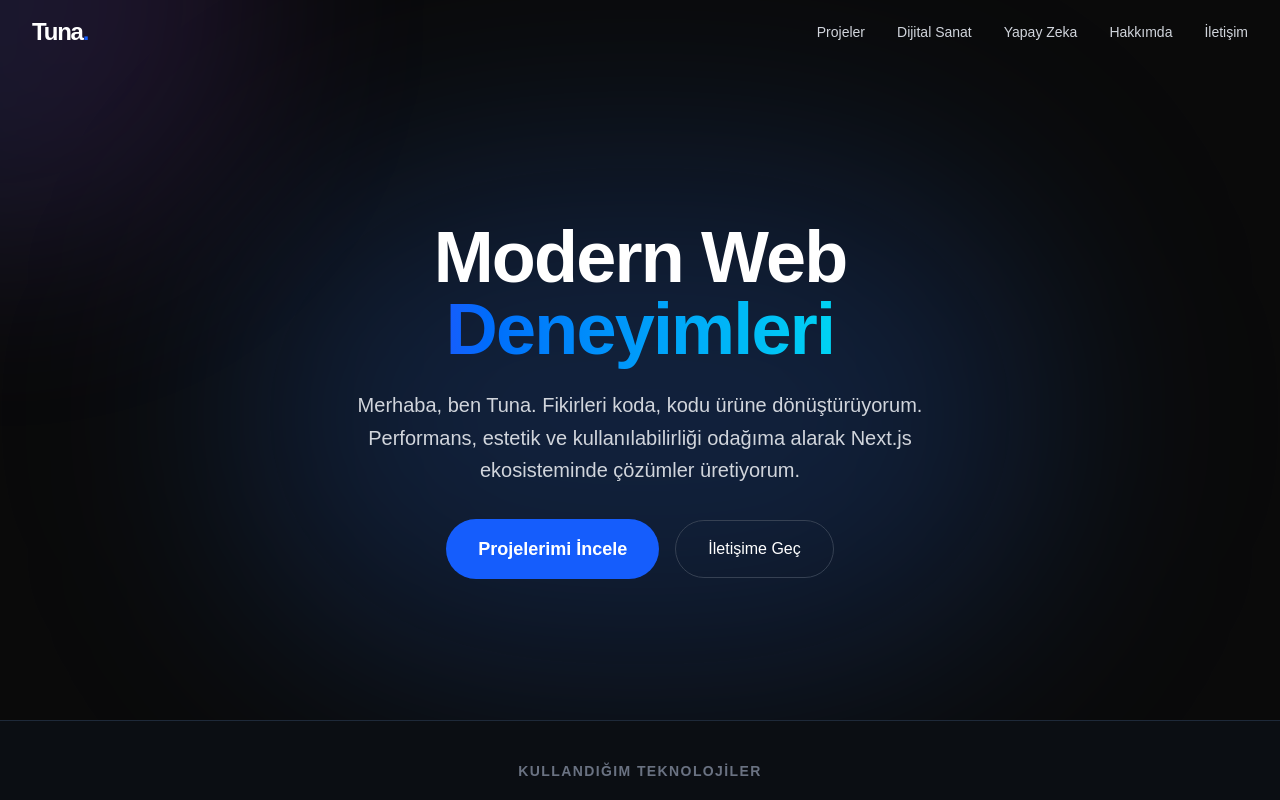
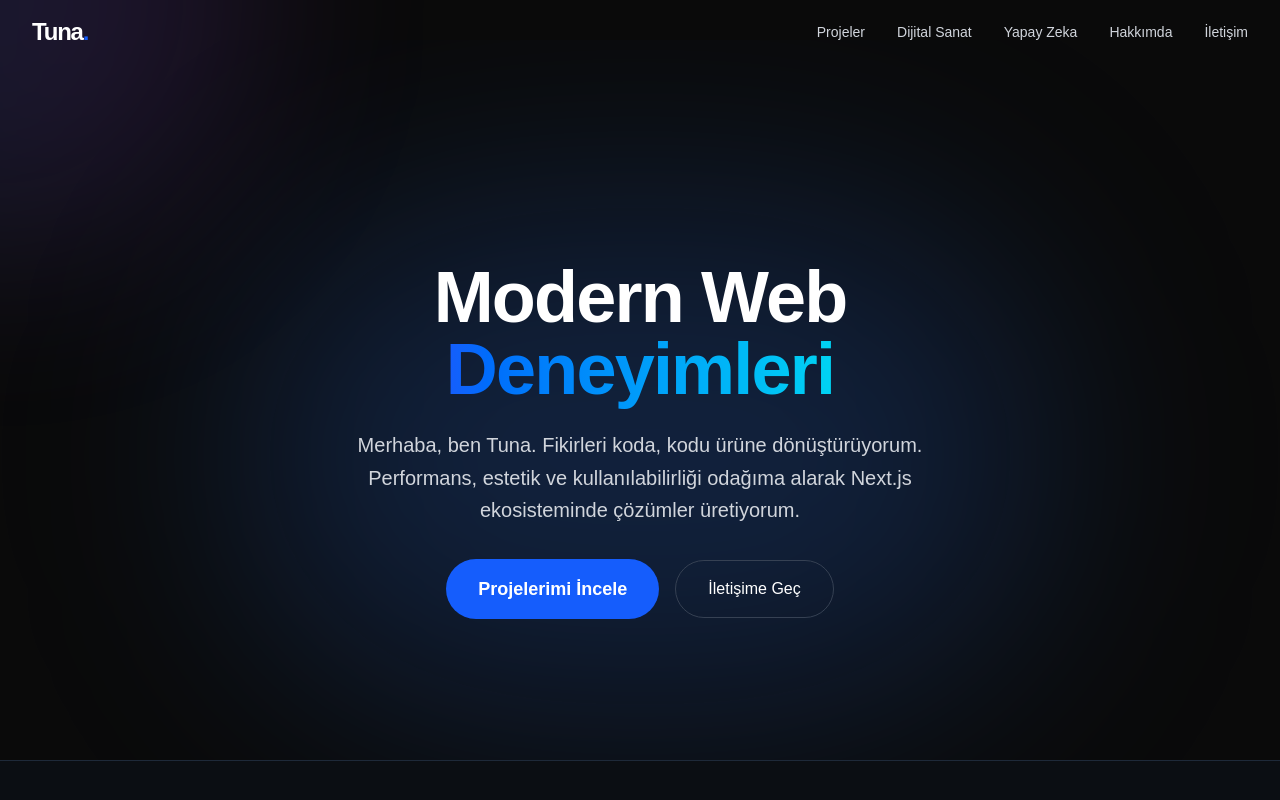
Before and after one commit to TunaStark/tuna-portfolio, a Next.js app: page / in a window 1280 px wide. Shown: the top 800 px of the page. Built offline with nearby package versions, Linux system fonts and the light colour scheme.

Commit message:
Edited layout structure

```diff
--- a/src/app/layout.tsx
+++ b/src/app/layout.tsx
@@ -49,7 +49,7 @@ export default function RootLayout({
         <Navbar />
         <MouseGradient />
         <SmoothScroll />
-        <main className="flex-grow">{children}</main>
+        <main className="flex-grow mt-10">{children}</main>
         {/* İleride buraya Footer gelecek */}
         <Footer />
       </body>
```
